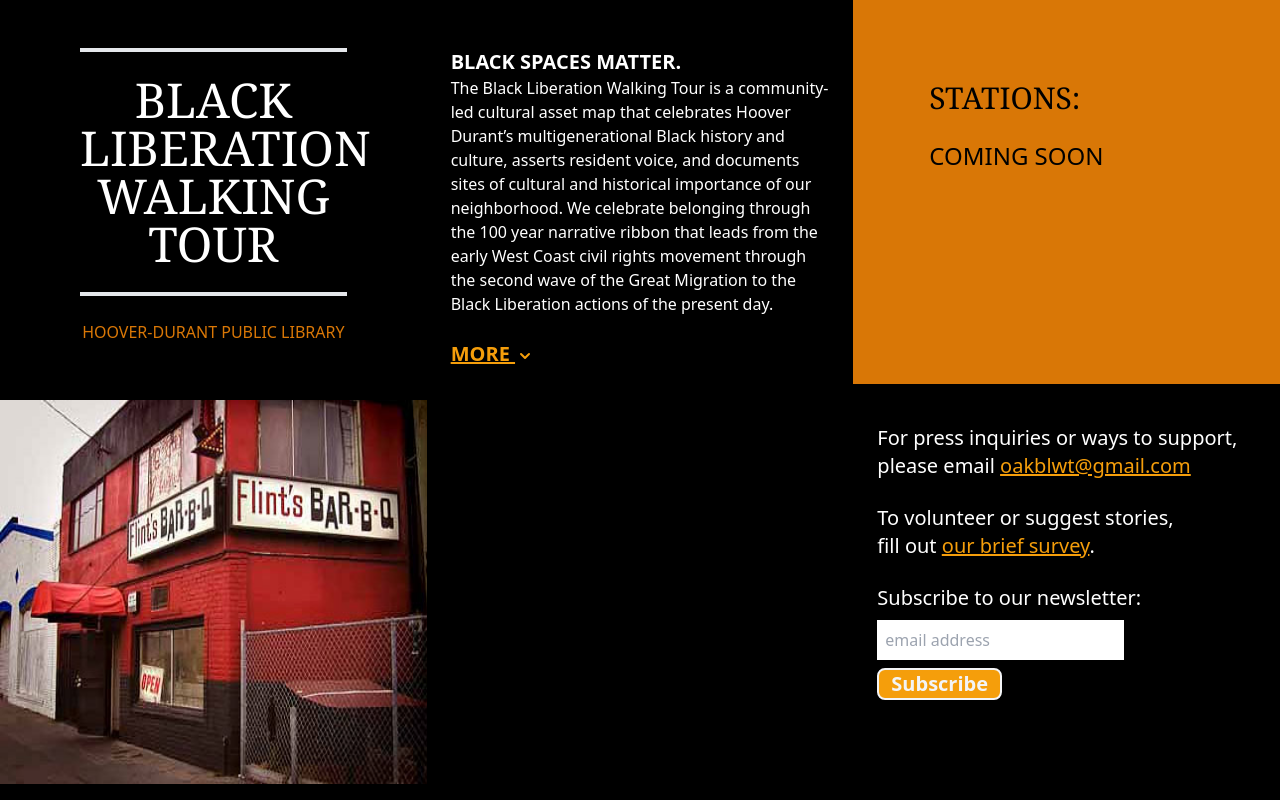
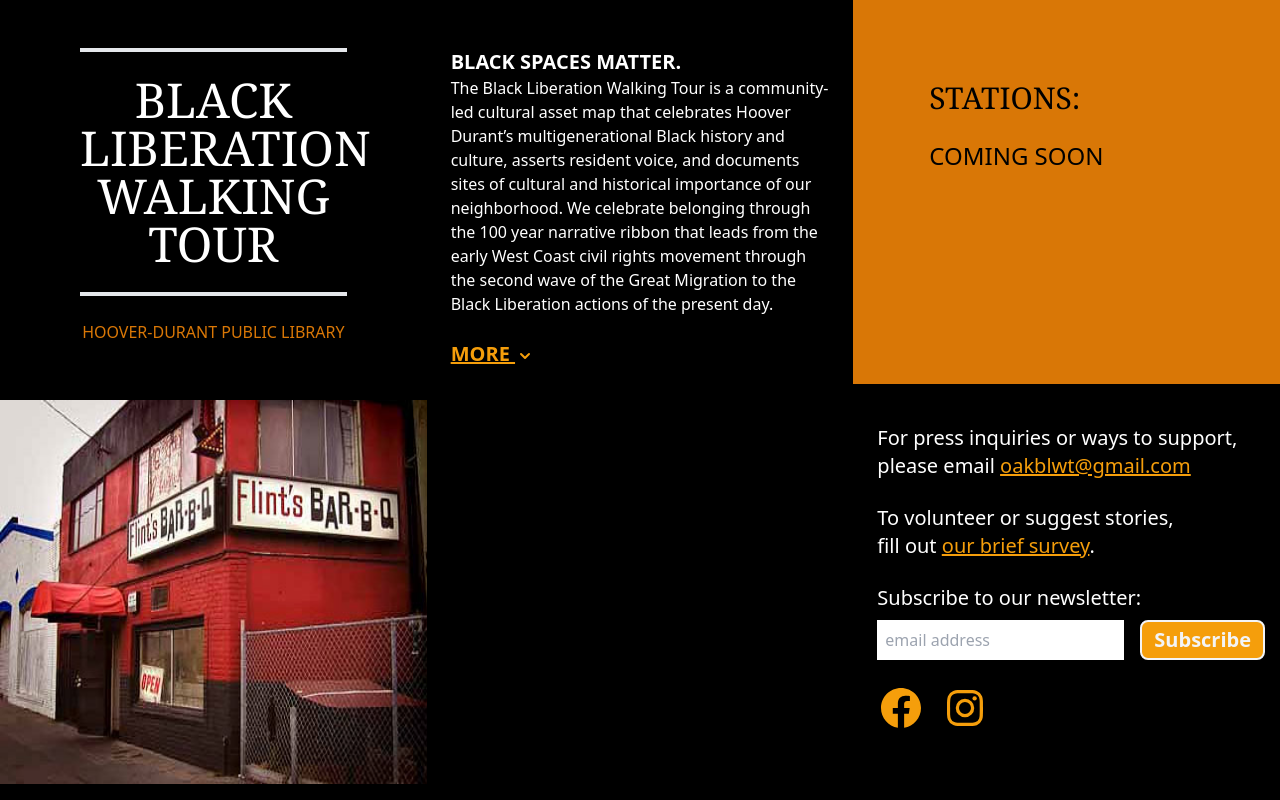
Before and after one commit to travis/black-liberation-tour, a Next.js app: page / in a window 1280 px wide. Built offline with nearby package versions, Linux system fonts and the light colour scheme.

Commit message:
add facebook, instagram

```diff
--- a/components/icons.jsx
+++ b/components/icons.jsx
@@ -16,3 +16,29 @@ export function Close({ className }) {
     </svg>
   )
 }
+
+export function Facebook({ className }) {
+  return (
+    <svg
+      viewBox="0 0 24 24"
+      fill="currentColor"
+      className={`h-5 w-5 ${className}`}>
+      <path fill="none" d="M0 0h24v24H0z" />
+      <path d="M12 2C6.477 2 2 6.477 2 12c0 4.991 3.657 9.128 8.438 9.879V14.89h-2.54V12h2.54V9.797c0-2.506 1.492-3.89 3.777-3.89 1.094 0 2.238.195 2.238.195v2.46h-1.26c-1.243 0-1.63.771-1.63 1.562V12h2.773l-.443 2.89h-2.33v6.989C18.343 21.129 22 16.99 22 12c0-5.523-4.477-10-10-10z" />
+    </svg>
+  )
+}
+
+export function Instagram({ className }) {
+  return (
+    <svg
+      viewBox="0 0 24 24"
+      fill="currentColor"
+      className={`h-5 w-5 ${className}`}
+    >
+      <path d="M11.999 7.377a4.623 4.623 0 100 9.248 4.623 4.623 0 000-9.248zm0 7.627a3.004 3.004 0 110-6.008 3.004 3.004 0 010 6.008z" />
+      <path d="M17.884 7.207 A1.078 1.078 0 0 1 16.806 8.285 A1.078 1.078 0 0 1 15.728000000000002 7.207 A1.078 1.078 0 0 1 17.884 7.207 z" />
+      <path d="M20.533 6.111A4.605 4.605 0 0017.9 3.479a6.606 6.606 0 00-2.186-.42c-.963-.042-1.268-.054-3.71-.054s-2.755 0-3.71.054a6.554 6.554 0 00-2.184.42 4.6 4.6 0 00-2.633 2.632 6.585 6.585 0 00-.419 2.186c-.043.962-.056 1.267-.056 3.71 0 2.442 0 2.753.056 3.71.015.748.156 1.486.419 2.187a4.61 4.61 0 002.634 2.632 6.584 6.584 0 002.185.45c.963.042 1.268.055 3.71.055s2.755 0 3.71-.055a6.615 6.615 0 002.186-.419 4.613 4.613 0 002.633-2.633c.263-.7.404-1.438.419-2.186.043-.962.056-1.267.056-3.71s0-2.753-.056-3.71a6.581 6.581 0 00-.421-2.217zm-1.218 9.532a5.043 5.043 0 01-.311 1.688 2.987 2.987 0 01-1.712 1.711 4.985 4.985 0 01-1.67.311c-.95.044-1.218.055-3.654.055-2.438 0-2.687 0-3.655-.055a4.96 4.96 0 01-1.669-.311 2.985 2.985 0 01-1.719-1.711 5.08 5.08 0 01-.311-1.669c-.043-.95-.053-1.218-.053-3.654 0-2.437 0-2.686.053-3.655a5.038 5.038 0 01.311-1.687c.305-.789.93-1.41 1.719-1.712a5.01 5.01 0 011.669-.311c.951-.043 1.218-.055 3.655-.055s2.687 0 3.654.055a4.96 4.96 0 011.67.311 2.991 2.991 0 011.712 1.712 5.08 5.08 0 01.311 1.669c.043.951.054 1.218.054 3.655 0 2.436 0 2.698-.043 3.654h-.011z" />
+    </svg>
+  );
+}
--- a/pages/index.jsx
+++ b/pages/index.jsx
@@ -2,7 +2,7 @@ import { useState } from 'react'
 import Head from 'next/head'
 import Image from 'next/image'
 import Link from 'next/link'
-import { DownChevron, Close } from '../components/icons'
+import { DownChevron, Close, Facebook, Instagram } from '../components/icons'
 
 export default function Home() {
   const [moreHidden, setMoreHidden] = useState(true)
@@ -80,12 +80,22 @@ export default function Home() {
           <div>
             <form action="https://blwt.us6.list-manage.com/subscribe/post?u=4a8461aa6093c9aa9880f2190&amp;id=566be82014" method="post" id="mc-embedded-subscribe-form" name="mc-embedded-subscribe-form" className="validate" target="_blank" noValidate>
               <label htmlFor="mce-EMAIL" className="text-xl block">Subscribe to our newsletter:</label>
-              <input type="email" name="EMAIL" className="p-2 my-2" id="mce-EMAIL" placeholder="email address" required />
+              <div className="flex flex-row gap-4 my-2">
+                <input type="email" name="EMAIL" className="p-2" id="mce-EMAIL" placeholder="email address" required />
+                <input type="submit" value="Subscribe" name="subscribe" className="btn" readOnly />
+              </div>
               <div style={{ position: 'absolute', left: "-5000px" }} aria-hidden="true">
                 <input type="text" name="b_4a8461aa6093c9aa9880f2190_566be82014" tabIndex="-1" value="" readOnly />
               </div>
-              <input type="submit" value="Subscribe" name="subscribe" className="btn block" readOnly/>
             </form>
+          </div>
+          <div className="flex flex-row gap-4 mt-6">
+            <a href="https://www.facebook.com/OakBLWT/" aria-label="BLWT Facebook Page">
+              <Facebook className="w-12 h-12" />
+            </a>
+            <a href="https://www.instagram.com/oakblwt/" aria-label="BLWT Instagram">
+              <Instagram className="w-12 h-12" />
+            </a>
           </div>
         </div>
       </main>
```
